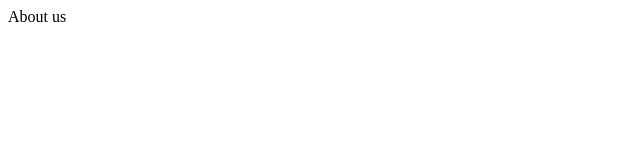
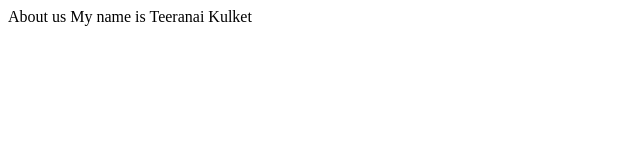
Before and after one commit to mypwei/mypwei.github.io, a plain HTML site: page aboutus.html in a window 1280 px wide. Shown: the whole page, without its empty margins (0-640 px from the left). Drawn offline with Linux system fonts and the light colour scheme.

Commit message:
Update aboutus.html

```diff
--- a/aboutus.html
+++ b/aboutus.html
@@ -9,4 +9,5 @@
     <link rel="stylesheet" href="" />
   </head>
   <body>About us</body>
+  <body>My name is Teeranai Kulket</body>
 </html>
```
